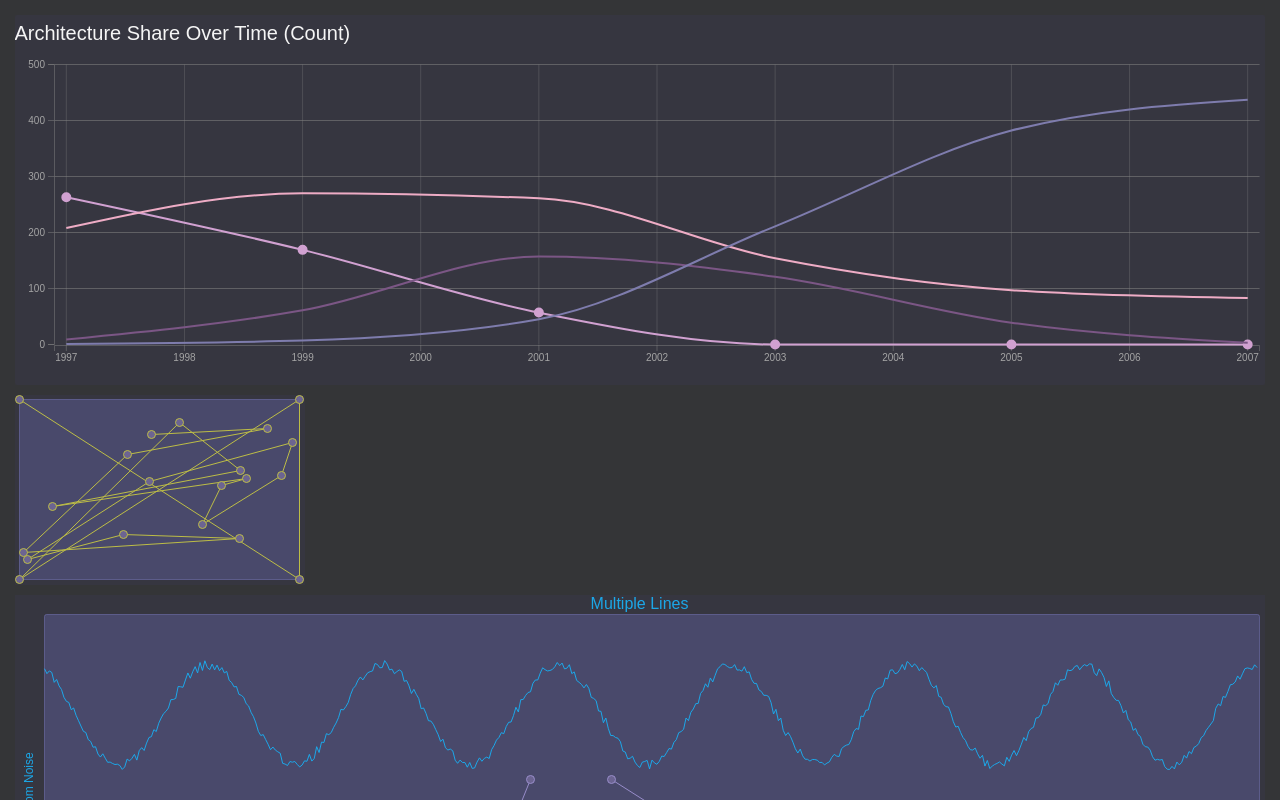
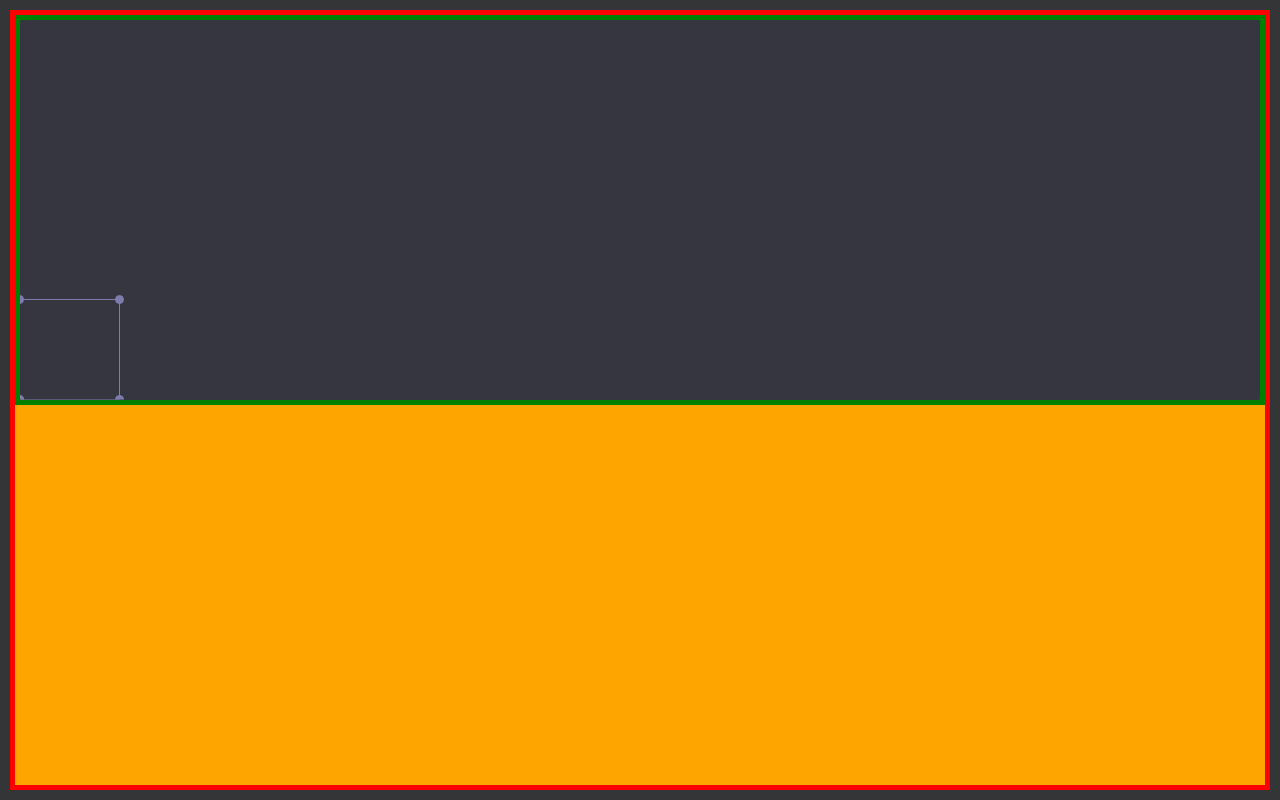
Before and after one commit to jkristia/d3-plot, an Angular app: page / in a window 1280 px wide. Built offline with nearby package versions, Linux system fonts and the light colour scheme.

Commit message:
shape component, used for testing shapes

```diff
--- a/src/app/app.component.html
+++ b/src/app/app.component.html
@@ -1,6 +1,10 @@
 <div class="main">
     <div class="content">
-        <div class="plot-demo-1">
+        <div class="plot-demo-shape">
+            <demo-shape></demo-shape>
+        </div>
+        <div class="dummy-fill"></div>
+        <!-- <div class="plot-demo-1">
             <demo-1></demo-1>
         </div>
         <div class="demo1">
@@ -11,6 +15,6 @@
         </div>
         <div class="demo3">
             <plot-area-demo></plot-area-demo>
-        </div>
+        </div> -->
     </div>
 </div>
--- a/src/app/app.component.scss
+++ b/src/app/app.component.scss
@@ -11,10 +11,36 @@
 }
 .content {
     width: 100%;
-    // height: 100%;
+    height: 100%;
     display: flex;
     flex-direction: column;
+
+    background: red;
+    padding: 5px;
     // overflow: auto;
+    .plot-demo-shape {
+        min-height: 100px;
+        max-height: 500px;
+        // height: 400px;
+        width: 100%;
+        flex: 1;
+        padding: 5px;
+        background-color: green;
+        overflow: hidden;
+        // display: flex;
+        // .hack {
+        //     height: 100%;
+        //     width: 100%;
+        //     background-color: blue;
+        //     padding: 5px;
+        // }
+    }
+    .dummy-fill {
+        flex: 1;
+        background-color: orange;
+    }
+
+
     .plot-demo-1 {
         height: 380px;
         width: 100%;
--- a/src/app/app.component.ts
+++ b/src/app/app.component.ts
@@ -4,6 +4,7 @@ import { TransitionLineComponent } from '../components/v1/transition-line/transi
 import { LineComponent } from '../components/v1/line/line.component';
 import { PlotAreaComponent } from '../components/v1/plot-area/plot-area.component';
 import { Demo1PlotComponent } from '../components/v2/demo-1/demo-1.component';
+import { DemoShapePlotComponent } from '../components/v2/demo-shape/demo-shape.component';
 
 @Component({
   selector: 'app-root',
@@ -14,6 +15,7 @@ import { Demo1PlotComponent } from '../components/v2/demo-1/demo-1.component';
     LineComponent,
     PlotAreaComponent,
     Demo1PlotComponent,
+    DemoShapePlotComponent,
   ],
   templateUrl: './app.component.html',
   styleUrl: './app.component.scss'
--- /dev/null
+++ b/src/components/v2/demo-shape/demo-shape-data.ts
@@ -0,0 +1,2 @@
+import { LineSeries, PlotItem } from "../../../plot";
+import { Point } from "../../../plot/util";
--- /dev/null
+++ b/src/components/v2/demo-shape/demo-shape.component.html
@@ -0,0 +1,3 @@
+<div class="container">
+    <plot-v2-base [plot]="plot"></plot-v2-base>
+</div>
--- /dev/null
+++ b/src/components/v2/demo-shape/demo-shape.component.scss
@@ -0,0 +1,9 @@
+$color-line-elm-smp: rgb(209, 161, 209);
+$color-line-elm-mmp: rgb(238, 172, 197);
+$color-line-elm-cluster: rgb(126, 124, 173);
+$color-line-elm-cnstl: rgb(123, 86, 133);
+
+.container {
+    width: 100%;
+    height: 100%;
+}
--- /dev/null
+++ b/src/components/v2/demo-shape/demo-shape.component.ts
@@ -0,0 +1,51 @@
+import { Component } from '@angular/core';
+import { LinearScale, LineSeries, PlotBaseComponent, PlotV2 } from '../../../plot';
+import { PlotMouseHandler } from '../../../plot/v2/plot.mousehandler';
+import { CrossCursor } from '../../../plot/v2/plot.cross-cursor';
+import { Point } from '../../../plot/util';
+
+@Component({
+	selector: 'demo-shape',
+	standalone: true,
+	imports: [
+		PlotBaseComponent
+	],
+	templateUrl: './demo-shape.component.html',
+	styleUrl: './demo-shape.component.scss'
+})
+export class DemoShapePlotComponent {
+	public plot: PlotV2
+	constructor() {
+		// goal is to duplicate this chart
+		// https://js.devexpress.com/Angular/Demos/WidgetsGallery/Demo/Charts/Spline/MaterialPurpleDark/
+
+		const scale = new LinearScale();
+		// scale.margin = { top: 5, left: 5, right: 5, bottom: 5 };
+		// scale.xDomain(d => { return { min: d.left, max: d.right } })
+		// scale.yDomain(d => { return { min: d.top, max: d.bottom } })
+		// xyScale.xDomain(d => { return { min: 0, max: 10 } })
+		// xyScale.yDomain(d => { return { min: 0, max: 5 } })
+
+		const tmp: Point[] = [
+			{ x: 0, y: 0 },
+			{ x: 0, y: 100 },
+			{ x: 100, y: 100 },
+			{ x: 100, y: 0 },
+			{ x: 0, y: 0 },
+		]
+		// const mouseHandler = new PlotMouseHandler().setCursor(new CrossCursor());
+
+		this.plot = new PlotV2({
+			cssClass: 'custom-2',
+			// title: 'Shape Demo',
+
+			scales: [
+				scale,
+			],
+			plots: [
+				new LineSeries({ points: tmp }, { cssClasses: ['smp'], showPointMarkers: 'always' }).setScale(scale),
+			]
+		})
+		// this.plot.center.setScale(xyScale).setMouseHandler(mouseHandler);
+	}
+}
```
